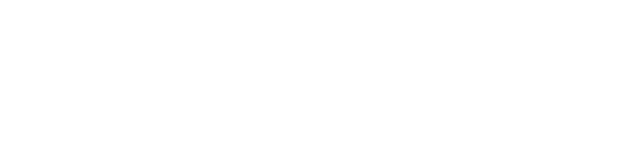
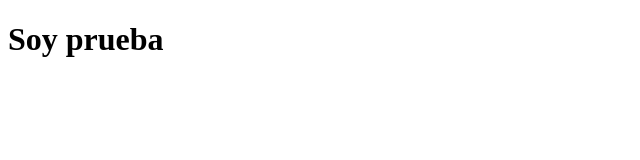
Before and after one commit to areyzabrayan/Test-git, a plain HTML site: page index.html in a window 1280 px wide. Shown: the whole page, without its empty margins (0-640 px from the left). Drawn offline with Linux system fonts and the light colour scheme.

Commit message:
add header

```diff
--- a/index.html
+++ b/index.html
@@ -7,6 +7,8 @@
     <title>Document</title>
 </head>
 <body>
-
+    <header>
+        <h1>Soy prueba</h1>
+    </header>
 </body>
 </html>
```
